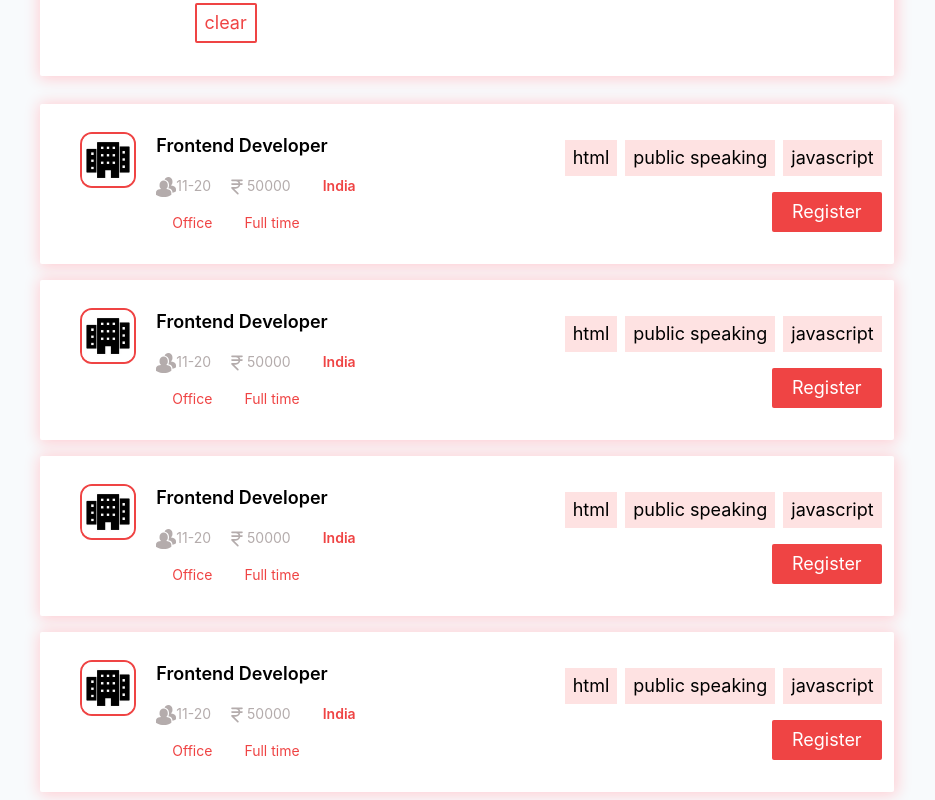
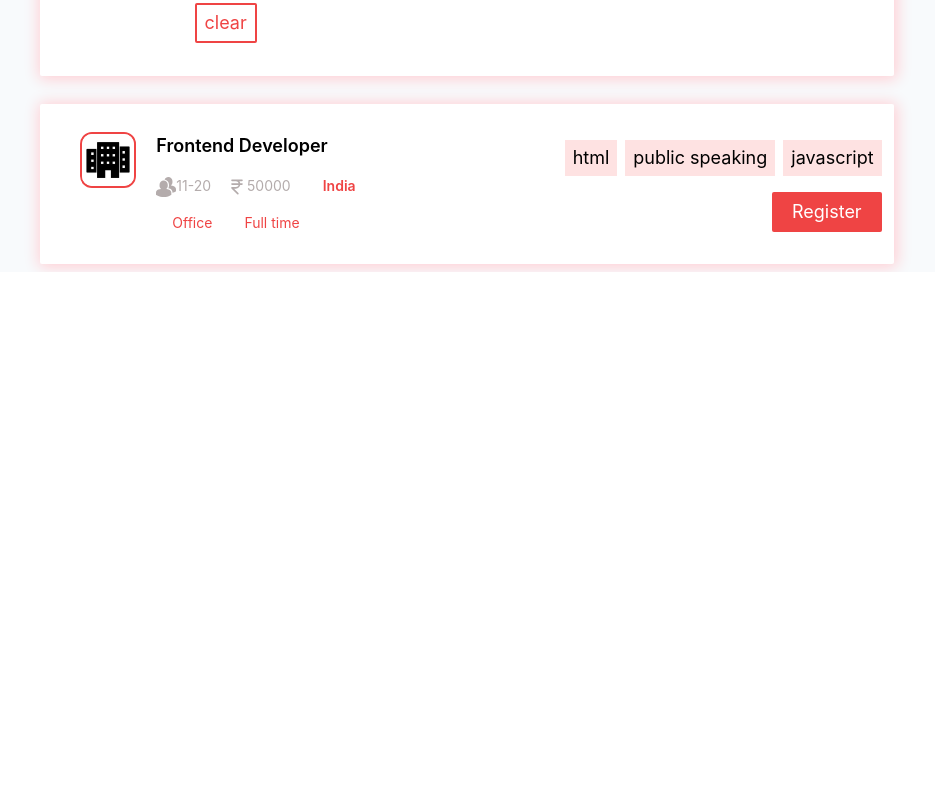
Before and after one commit to Kushagr06/jobsite, a React (Create React App) app: page / in a window 1280 px wide. Shown: the part 304-1104 px from the top of the page, without its empty margins (173-1108 px from the left). After the commit the page ends 800 px from the top, so only its background shows below. Built offline with nearby package versions, Linux system fonts and the light colour scheme.

Commit message:
context1_complete

```diff
--- a/src/context/ProductContext.js
+++ b/src/context/ProductContext.js
@@ -5,25 +5,33 @@ import reducer from "./ProductReducer";
 const AppContext=createContext()
 
 const initialState={
-  products:[]
+  products:[],
 };
+
+
 
 const AppProvider=({children})=>{
 
 
   const [state,dispatch]=useReducer(reducer, initialState);
 
-  const getProduct=()=>{dispatch({type:"API_DATA", payload:data})};
+  const getProduct=async()=>{
+    const products={data};
+    dispatch({type:"API_DATA", payload:products})
+  };
 
   useEffect(()=>{
     getProduct()
   },[]);
 
-  return <AppContext.Provider value={{...state}}>
+  return(
+  <AppContext.Provider value={{...state}}>
     {children}
   </AppContext.Provider>
+  );
 };
 
+//custom hook
 const UseProductContext=()=>{
   return useContext(AppContext);
 }
--- a/src/context/ProductReducer.js
+++ b/src/context/ProductReducer.js
@@ -1,8 +1,10 @@
 const ProductReducer=(state,action)=>{
+
+
 
   return{
     ...state,
-    products:action.payload
+    products:action.payload,
   };
 };
 
--- a/src/pages/MainPage.js
+++ b/src/pages/MainPage.js
@@ -1,17 +1,20 @@
 import React from 'react'
 import JobCard from '../components/JobCard'
 import SearchBar from '../components/SearchBar';
+import { UseProductContext } from '../context/ProductContext';
 
 function MainPage() {
+  const {products}=UseProductContext();
+  console.log(products);
+
   return (
     <>
 
     <div className=' flex-col justify-center'>
+
     <SearchBar/>
       <JobCard />
-      <JobCard />
-      <JobCard />
-      <JobCard />
+
 
     </div>
     </>
```
